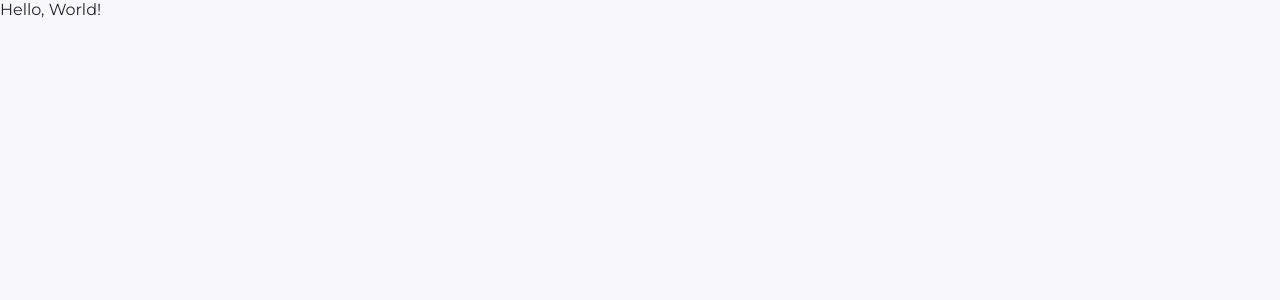
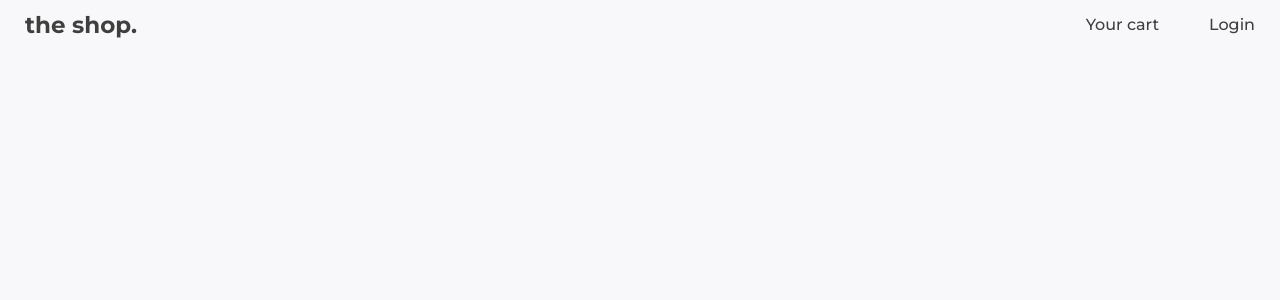
Before and after one commit to Miczeq22/next.js-demo, a Next.js app: page / in a window 1280 px wide. Shown: the top 300 px of the page. Built offline with nearby package versions, Linux system fonts and the light colour scheme.

Commit message:
✨ Header component

```diff
--- /dev/null
+++ b/src/app/home/home.component.tsx
@@ -0,0 +1,11 @@
+import React from 'react';
+import { HomeContainer } from './home.styles';
+import { Header } from '../../ui/header/header.component';
+
+export const Home = () => {
+  return (
+    <HomeContainer>
+      <Header />
+    </HomeContainer>
+  );
+};
--- /dev/null
+++ b/src/app/home/home.styles.ts
@@ -0,0 +1,4 @@
+import styled from 'styled-components';
+import { Container } from '../../ui/container/container.styles';
+
+export const HomeContainer = styled(Container)``;
--- /dev/null
+++ b/src/hooks/use-device-detect/use-device-detect.hook.ts
@@ -0,0 +1,67 @@
+import window from 'global';
+import React from 'react';
+
+interface DeviceDetectData {
+  isMobile: boolean;
+  isDesktop: boolean;
+  isTablet: boolean;
+}
+
+export const useDeviceDetect = () => {
+  const isClient = typeof window === 'object';
+
+  const getSize = () => {
+    return {
+      width: isClient ? window.innerWidth : undefined,
+      height: isClient ? window.innerHeight : undefined,
+    };
+  };
+
+  const [windowSize, setWindowSize] = React.useState(getSize);
+  const [deviceData, setDeviceData] = React.useState<DeviceDetectData>({
+    isMobile: false,
+    isDesktop: false,
+    isTablet: false,
+  });
+
+  React.useEffect(
+    () => {
+      if (!isClient) {
+        return;
+      }
+
+      function handleResize() {
+        setWindowSize(getSize());
+      }
+
+      window.addEventListener('resize', handleResize);
+      return () => window.removeEventListener('resize', handleResize);
+    },
+    // eslint-disable-next-line react-hooks/exhaustive-deps
+    []
+  );
+
+  React.useEffect(() => {
+    if (windowSize.width <= 768) {
+      setDeviceData({
+        isMobile: true,
+        isDesktop: false,
+        isTablet: false,
+      });
+    } else if (windowSize.width >= 768 && windowSize.width <= 1100) {
+      setDeviceData({
+        isMobile: false,
+        isDesktop: false,
+        isTablet: true,
+      });
+    } else {
+      setDeviceData({
+        isMobile: false,
+        isDesktop: true,
+        isTablet: false,
+      });
+    }
+  }, [windowSize.width]);
+
+  return deviceData;
+};
--- a/src/pages/index.tsx
+++ b/src/pages/index.tsx
@@ -1,11 +1,8 @@
 import React from 'react';
+import { Home } from '../app/home/home.component';
 
 const HomePage = () => {
-  return (
-    <div>
-      <h1>Hello, World!</h1>
-    </div>
-  );
+  return <Home />;
 };
 
 export default HomePage;
--- /dev/null
+++ b/src/router/app-routes.ts
@@ -0,0 +1,8 @@
+export enum AppRoute {
+  HOME = '',
+  LOGIN = 'login',
+  CART = 'cart',
+}
+
+export const getLink = (route: AppRoute) =>
+  `${process.env.ASSET_PREFIX ?? ''}/${route}`;
--- /dev/null
+++ b/src/ui/container/container.styles.ts
@@ -0,0 +1,6 @@
+import styled from 'styled-components';
+
+export const Container = styled.div`
+  max-width: 1440px;
+  margin: 0 auto;
+`;
--- a/src/ui/hamburger/hamburger.component.tsx
+++ b/src/ui/hamburger/hamburger.component.tsx
@@ -1,14 +1,25 @@
 import React from 'react';
 import { StyledBurger } from './hamburger.styles';
+import { ThemeType } from '../../../types';
 
 interface HamburgerProps {
   isOpen: boolean;
   onClick: () => void;
+  themeType?: ThemeType;
 }
 
-export const Hamburger = ({ isOpen, onClick }: HamburgerProps) => {
+export const Hamburger = ({
+  isOpen,
+  onClick,
+  themeType = 'primary',
+}: HamburgerProps) => {
   return (
-    <StyledBurger onClick={onClick} isOpen={isOpen}>
+    <StyledBurger
+      className="hamburger"
+      onClick={onClick}
+      isOpen={isOpen}
+      type={themeType}
+    >
       <div />
       <div />
       <div />
--- a/src/ui/hamburger/hamburger.styles.ts
+++ b/src/ui/hamburger/hamburger.styles.ts
@@ -1,11 +1,16 @@
 import styled from 'styled-components';
+import { ThemeType } from '../../../types';
 
 interface StyledBurgerProps {
   isOpen?: boolean;
+  type?: ThemeType;
 }
 
 export const StyledBurger = styled.button.attrs(
-  ({ isOpen = false }: StyledBurgerProps) => ({ isOpen })
+  ({ isOpen = false, type = 'primary' }: StyledBurgerProps) => ({
+    isOpen,
+    type,
+  })
 )`
   width: 32px;
   height: 32px;
@@ -25,7 +30,8 @@ export const StyledBurger = styled.button.attrs(
   & > div {
     width: 32px;
     height: 4px;
-    background-color: ${({ theme }) => theme.color.primary};
+    background-color: ${({ theme, type }) =>
+      type === 'primary' ? theme.color.primary : theme.color.white};
     border-radius: 10px;
     transition: transform 0.3s ease, opacity 0.3s ease;
     position: relative;
--- /dev/null
+++ b/src/ui/header/header.component.tsx
@@ -0,0 +1,56 @@
+import React from 'react';
+import {
+  HeaderContainer,
+  Logo,
+  Navigation,
+  NavigationList,
+  NavigationListItem,
+  StyledContainer,
+  HamburgerContainer,
+} from './header.styles';
+import { useDeviceDetect } from '../../hooks/use-device-detect/use-device-detect.hook';
+import Link from 'next/link';
+import { getLink, AppRoute } from '../../router/app-routes';
+import { Hamburger } from '../hamburger/hamburger.component';
+import { ThemeType } from '../../../types';
+
+interface HeaderProps {
+  themeType?: ThemeType;
+}
+
+export const Header = ({ themeType = 'primary' }: HeaderProps) => {
+  const { isMobile } = useDeviceDetect();
+
+  // TODO: Implement mobile nav
+  const onHamburgerClick = () => {};
+
+  return (
+    <HeaderContainer type={themeType}>
+      <StyledContainer>
+        <Logo>
+          <Link href={getLink(AppRoute.HOME)}>the shop.</Link>
+        </Logo>
+        {isMobile ? (
+          <HamburgerContainer>
+            <Hamburger
+              themeType={themeType}
+              isOpen={false}
+              onClick={onHamburgerClick}
+            />
+          </HamburgerContainer>
+        ) : (
+          <Navigation>
+            <NavigationList>
+              <NavigationListItem type={themeType}>
+                <Link href={getLink(AppRoute.CART)}>Your cart</Link>
+              </NavigationListItem>
+              <NavigationListItem type={themeType}>
+                <Link href={getLink(AppRoute.LOGIN)}>Login</Link>
+              </NavigationListItem>
+            </NavigationList>
+          </Navigation>
+        )}
+      </StyledContainer>
+    </HeaderContainer>
+  );
+};
--- /dev/null
+++ b/src/ui/header/header.styles.ts
@@ -0,0 +1,54 @@
+import styled from 'styled-components';
+import { Container } from '../container/container.styles';
+import { ThemeType } from '../../../types';
+
+export const HeaderContainer = styled.header.attrs(
+  ({ type = 'primary' }: { type?: ThemeType }) => ({ type })
+)`
+  background-color: ${({ theme, type }) =>
+    type === 'primary' ? 'inherit' : theme.color.primary};
+
+  & a {
+    color: ${({ theme, type }) =>
+      type === 'primary' ? theme.color.font : theme.color.white};
+    text-decoration: none;
+  }
+`;
+
+export const StyledContainer = styled(Container)`
+  display: flex;
+  justify-content: space-between;
+  align-items: center;
+`;
+
+export const HamburgerContainer = styled.div`
+  padding: 15px 25px;
+`;
+
+export const Logo = styled.h1`
+  font-weight: 700;
+  font-size: 23px;
+  margin-left: 25px;
+`;
+
+export const Navigation = styled.nav``;
+
+export const NavigationList = styled.ul`
+  list-style: none;
+  display: flex;
+  align-items: center;
+`;
+
+export const NavigationListItem = styled.li.attrs(
+  ({ type = 'primary' }: { type?: ThemeType }) => ({ type })
+)`
+  padding: 15px 25px;
+  font-weight: 500;
+  transition: background-color 0.3s ease;
+  cursor: pointer;
+
+  &:hover {
+    background-color: ${({ type }) =>
+      type === 'primary' ? 'inherit' : '#3F3F3F'};
+  }
+`;
--- a/types.d.ts
+++ b/types.d.ts
@@ -3,6 +3,8 @@ import { theme } from './src/theme/theme.config';
 
 type Theme = typeof theme;
 
+export type ThemeType = 'primary' | 'secondary';
+
 declare module 'styled-components' {
   export interface DefaultTheme extends Theme {}
 }
```
Also changed, not shown: 1 other file (tests, documents, lock files or other folders).
